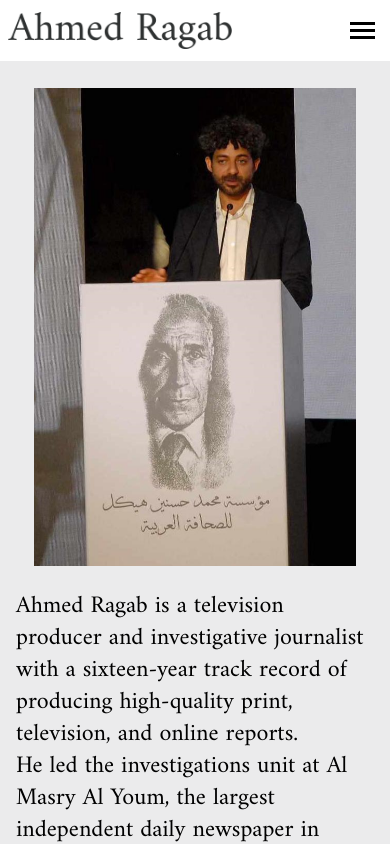
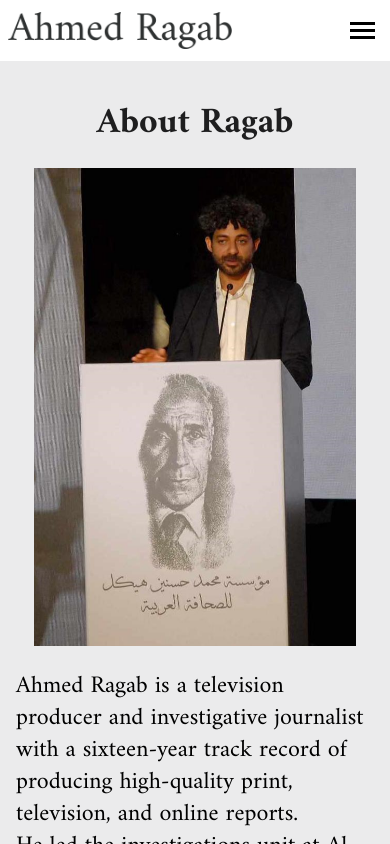
Before and after one commit to gogioz/ragab-portflio, a React (Vite) app in the folder Front-End/: page /about in a window 390 px wide. Shown: the top 844 px of the page. Built offline with nearby package versions, Linux system fonts and the light colour scheme.

Commit message:
testing the website

```diff
--- a/Front-End/src/About/About.jsx
+++ b/Front-End/src/About/About.jsx
@@ -3,7 +3,7 @@ import img from "../../public/home-2.png";
 function About(lang) {
   const language = lang.lang;
   return (
-    <div className=" bg-[#ebebec] flex flex-col justify-center items-center ">
+    <div className=" bg-[#ebebec] flex flex-col justify-center items-center sm:pt-[5rem] md:pt-[6.5rem]  xl:pt-[7rem]">
       <h2
         className={`text-center sm:text-4xl py-6 font-${
           language === "en" ? "Amiri" : "Droid"
--- a/Front-End/src/Contact/Contact.jsx
+++ b/Front-End/src/Contact/Contact.jsx
@@ -4,12 +4,12 @@ function Contact(lang) {
     <div
       className={`flex justify-center items-center sm:py-0 ${
         language === "en" ? "5xl:py-2" : "5xl:py-3"
-      } `}
+      }  `}
     >
       <div
         className={`flex flex-col items-center bg-[#ebebec] sm:space-y-3   sm:py-7 ${
           language === "en" ? "md:py-9" : "md:py-8"
-        }   3xl:pt-5 w-full 3xl:py-8`}
+        }    w-full   sm:pt-[5rem] md:pt-[6.5rem]  xl:pt-[8rem]`}
       >
         <h2
           className={`font-${
```
